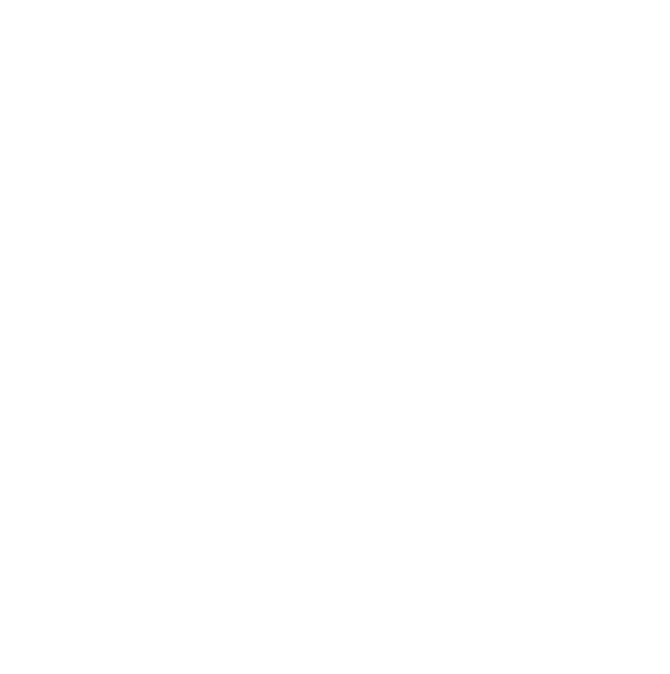
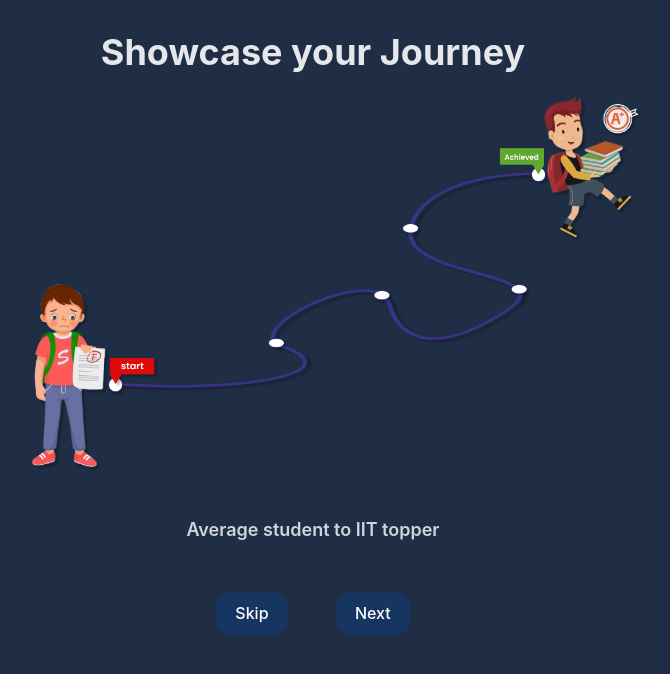
Before and after one commit to sinhasatyam045/Alum_Fullstack, a React (Vite) app: page /onboarding3 in a window 1280 px wide. Shown: the top 674 px of the page, without its empty margins (327-997 px from the left). Built offline with nearby package versions, Linux system fonts and the light colour scheme.

Commit message:
Onboarding fixes

```diff
--- a/src/components/forms/feedbackForm.jsx
+++ b/src/components/forms/feedbackForm.jsx
@@ -2,8 +2,8 @@
 
 const FeedbackForm = () => {
   return (
-    <section className="feedback">
-      <div className="grid grid-rows-1 h-auto md:h-90">
+    <section className="h-screen bg-[#1f2e44]">
+      <div className="grid grid-rows-1 h-screen justify-center items-center md:h-90">
         <div className="grid grid-cols-1 md:grid-cols-2">
           <div className="container type1" style={{ backgroundColor: "#1E2D43" }}>
             <div className="mt-20 text-center">
@@ -157,7 +157,7 @@
             <span className="ml-2 font-semibold">send me occasional promotional emails</span>
         </label>
                     <div className="p-2 w-full">
-                      <button className="flex mx-auto text-white bg-inherit border-0 py-2 px-8 focus:outline-none  rounded text-lg">
+                      <button className="flex mx-auto bg-[#1f2e44] text-white  border-0 py-2 px-8 focus:outline-none  rounded text-lg">
                         Submit feedback
                       </button>
                     </div>
--- a/src/components/helper/navbar.jsx
+++ b/src/components/helper/navbar.jsx
@@ -1,7 +1,9 @@
 import React from "react";
 import Mode_btn from "./mode_btn";
 import handleAdminClick from "../dashboard/dashboard";
+import { useNavigate } from "react-router-dom";
 const Navbar = () => {
+  const navigate = useNavigate();
   return (
     <header className="bg-transparent  py-4  mx-auto">
       <div className="container mx-auto flex justify-between items-center">
@@ -10,13 +12,17 @@
         </div>
         <nav>
           <ul className="flex space-x-4 items-center">
-            <li className="font-semibold px-2 text-indio-900 hover:text-indigo-500 cursor-pointer">
+            <li className="font-semibold px-2 text-indio-900 hover:text-indigo-500 cursor-pointer"
+            onClick={()=>{navigate("/dashboard")}}
+            >
               Home
             </li>
             <li className="font-semibold px-2 text-indio-900 hover:text-indigo-500 cursor-pointer">
               About
             </li>
-            <li className="font-semibold px-2 text-indio-900 hover:text-indigo-500 cursor-pointer">
+            <li className="font-semibold px-2 text-indio-900 hover:text-indigo-500 cursor-pointer"
+            onClick={()=>{navigate("/feedback")}}
+            >
               Contact
             </li>
             <li className="font-semibold px-2 text-indio-900  cursor-pointer flex align-center">
--- a/src/components/home/home.jsx
+++ b/src/components/home/home.jsx
@@ -4,6 +4,7 @@
 import { FaFacebook, FaGoogle, FaTwitter } from 'react-icons/fa'
 
 import { useNavigate } from "react-router-dom";
+import Navbar from "../helper/navbar";
 
 function Home() {
   const navigate = useNavigate();
@@ -11,7 +12,11 @@
     navigate("/onboarding1");
   }
   return (
-    <div
+    <>
+      <div>
+        <Navbar />
+      </div>
+      <div
       className="flex flex-col sm:flex-col "
       style={{ backgroundColor: "#1E2D43" }}
     >
@@ -98,6 +103,8 @@
         </div>
       </div>
     </div>
+    </>
+
   );
 }
 
--- a/src/components/onBoardings/screenThree.jsx
+++ b/src/components/onBoardings/screenThree.jsx
@@ -1,9 +1,33 @@
 import React from 'react';
+import { useNavigate } from 'react-router-dom';
+
 
 const ScreenThree = () => {
+    const Navigate = useNavigate();
+    const handleNextClick = () => {
+        Navigate('/login');
+    }
+    const handleSkipClick =  () => {
+        Navigate('/login');
+    }
     return (
-        <div>
-            {/* Your component code goes here */}
+        <div className='bg-[#1f2e44] h-screen overflow-hidden'>
+            <div className='flex flex-col gap-4 w-3/5 mx-auto items-center justify-center p-8'>
+                <h2 className='text-gray-200 font-bold text-4xl'>
+                    Showcase your Journey
+                </h2>
+                <img src="Images/onboarding/path.png" alt="" />
+                <h3 className='text-gray-300 font-semibold text-lg'>
+                    Average student to IIT topper
+                </h3>
+                <div className='flex w-full p-2 m-6 gap-12 justify-center'>
+                    <button
+                        className=''
+                        onClick={handleSkipClick}>Skip</button>
+                    <button
+                        onClick={handleNextClick}>Next</button>
+                </div>
+            </div>
         </div>
     );
 };
--- a/src/components/onBoardings/screenTwo.jsx
+++ b/src/components/onBoardings/screenTwo.jsx
@@ -4,7 +4,7 @@
 const ScreenTwo = () => {
     const Navigate = useNavigate();
     const handleNextClick = () => {
-        Navigate('/login');
+        Navigate('/onboarding3');
     }
     const handleSkipClick =  () => {
         Navigate('/login');
```
Also changed, not shown: public/Images/onboarding/path.png (added).
